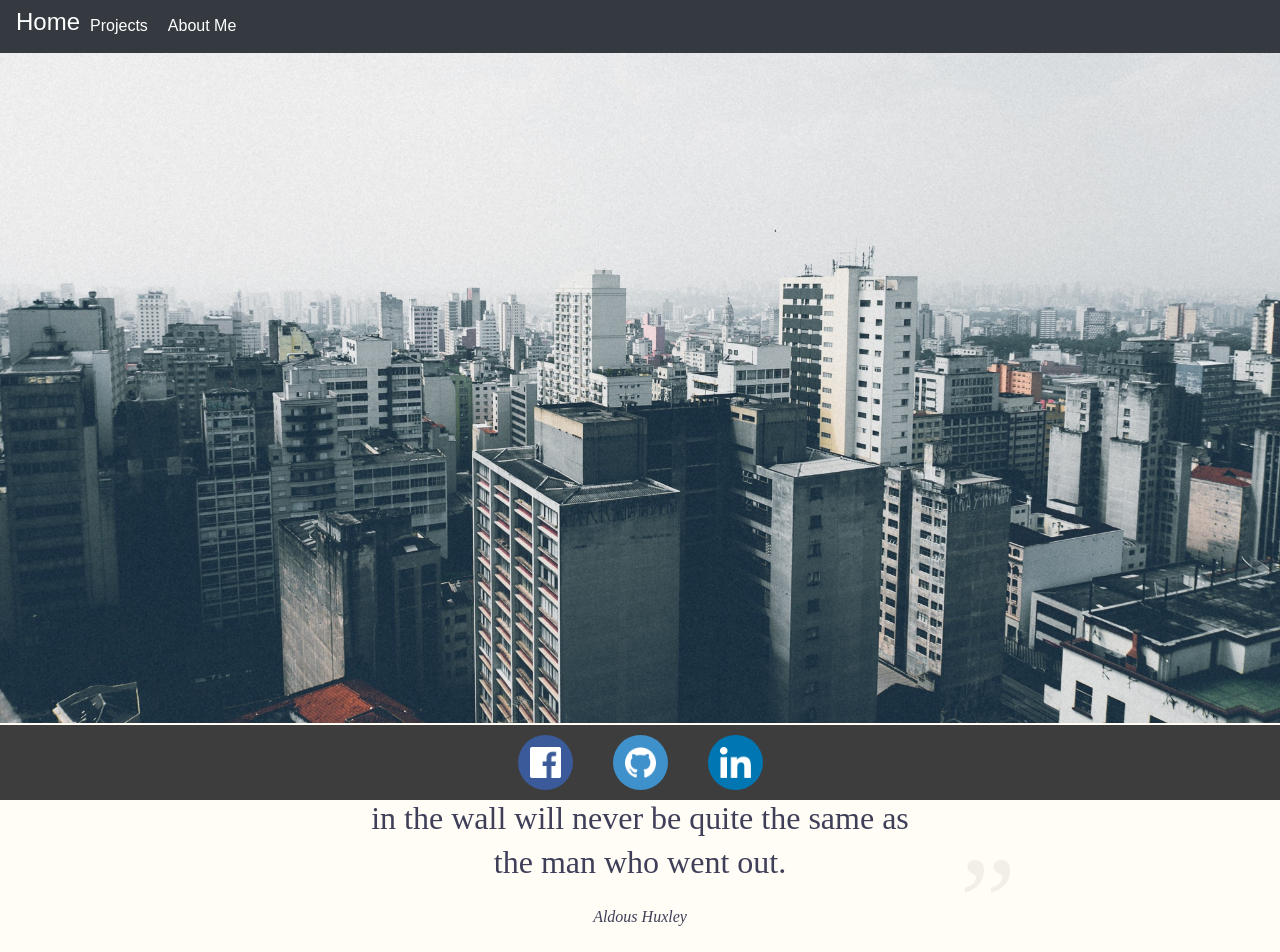
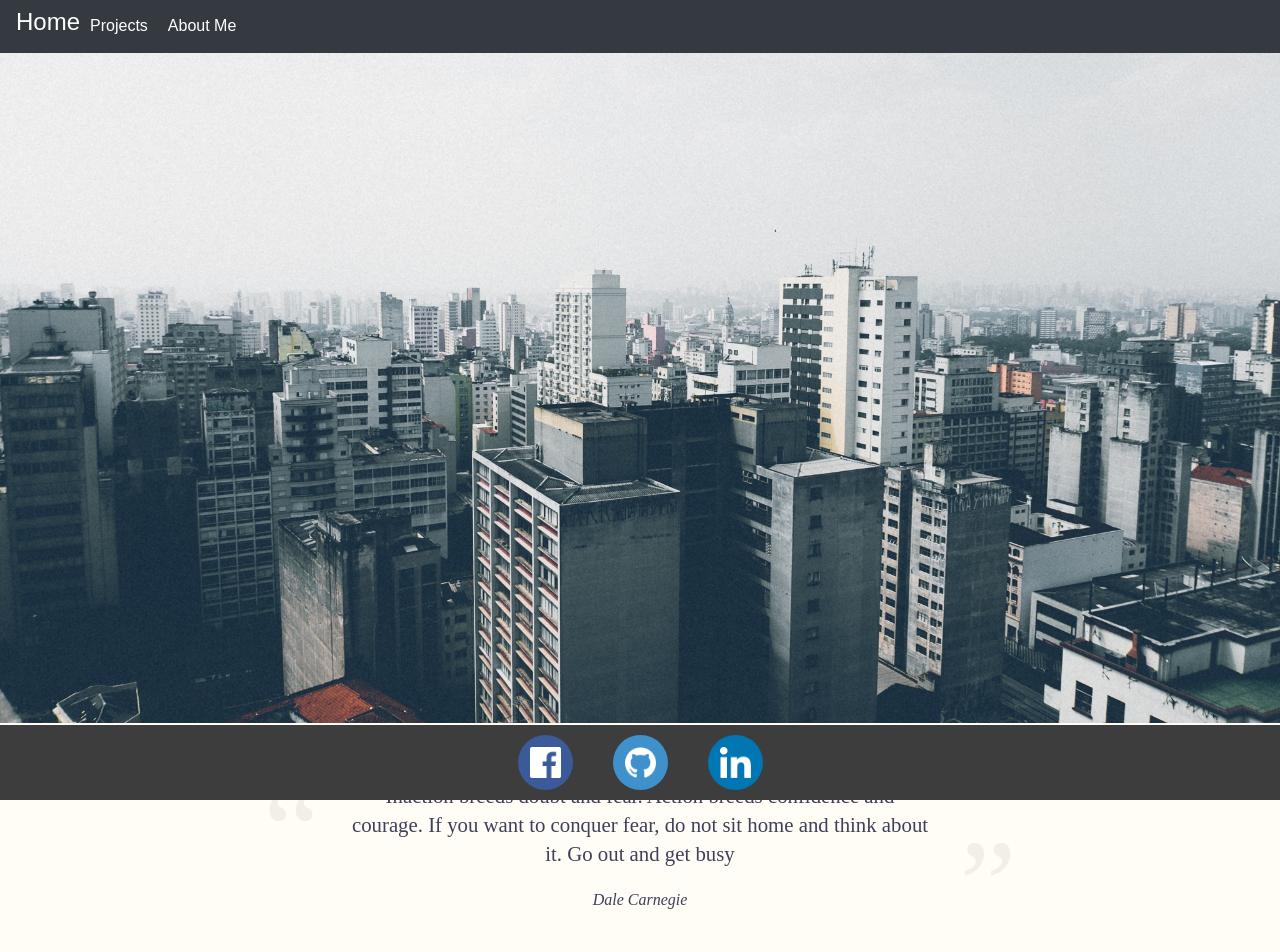
Before and after one commit to Deckins/Website, a React (Create React App) app: page /Website/home in a window 1280 px wide. Shown: the top 952 px of the page. Built offline with nearby package versions, Linux system fonts and the light colour scheme.

Commit message:
Home and project styling

```diff
--- a/src/components/Home/Home.css
+++ b/src/components/Home/Home.css
@@ -13,13 +13,7 @@
     position:relative;
     top:50px;
 }
-.jumbotron{
-    background-color:#337AB7;
-    color:white;
-    margin: 0 auto;
-    width:700px;
-    font-family:'arial';
-}
+
 .img-wrapper{
     width:100%;
     position:relative;
@@ -35,7 +29,7 @@
 
 }
 
-@media screen and (max-width: 600px){
+/* @media screen and (max-width: 600px){
     .jumbotron{
         width:400px;
 
@@ -44,7 +38,7 @@
         height:120px;
         width:120px;
     }
-}
+} */
 
 @import url('https://fonts.googleapis.com/css?family=Special+Elite');
 
@@ -61,7 +55,7 @@
 	flex-direction: column;
 	align-items: center;
     justify-content: center;
-    padding: 20px 20px;
+    /* padding: 20px 20px; */
     position:relative;
     top:-50px;
     overflow:hidden;
@@ -69,12 +63,14 @@
 
 blockquote {
 	font-weight: 100;
-	font-size: 2rem;
+	font-size: 1.3rem;
 	max-width: 600px;
 	line-height: 1.4;
 	position: relative;
 	margin: 0;
-	padding: .5rem;
+    padding: .5rem;
+    /* padding:20px 20px; */
+    margin-top:50px;
 }
 
 blockquote:before,
--- a/src/components/Home/Home.js
+++ b/src/components/Home/Home.js
@@ -1,39 +1,21 @@
 import React, { Component } from 'react';
-import { Image, Jumbotron } from 'react-bootstrap';
 import './Home.css';
 import Footer from '../Footer/Footer';
 class Home extends Component {
-    state = {
-        clicked: false,
-        choice: ''
-    }
-    clickHandler = (id) => {
-        console.log(id)
-        this.setState({ clicked: true, choice: id })
-    }
+
     render() {
-        let affiliation = <h3>Welcome to my Website</h3>;
-        if (this.state.clicked === true) {
-            if (this.state.choice === 'dog')
-                affiliation = <div>Looks like you've chosen Dog</div>
-            else if (this.state.choice === 'cat')
-                affiliation = <div>Looks like you've chosen Cat</div>
-            else if (this.state.choice === 'bear')
-                affiliation = <div>Looks like you've chosen Bear</div>
-
-
-        }
         return (
             <div>
                     <div className='img-wrapper'>
-                        <img className='bridge' src='../../assets/images/city.jpg' />
+                        <img className='bridge' src='/Website/assets/images/city.jpg' />
                     </div>
                     <div className='font-body'>
                         <blockquote>
-                            The man who comes back through the door in the wall will
-                            never be quite the same as the man who went out.
+                        Inaction breeds doubt and fear. Action breeds confidence and courage.
+                        If you want to conquer fear, do not sit home and think about it.
+                        Go out and get busy
                         </blockquote>
-                        <cite>Aldous Huxley</cite>
+                        <cite>Dale Carnegie</cite>
                     </div>
                 <Footer />
             </div>
--- a/src/components/Projects/Project.css
+++ b/src/components/Projects/Project.css
@@ -9,7 +9,7 @@ ul {
 
 .bg-color{
     /* text-align:center; */
-    background-color: rgb(25, 53, 116);
+    /* background-color: rgb(25, 53, 116); */
     /* overflow:visible */
     padding: 30px 20px;
     padding-bottom:70px;
```
